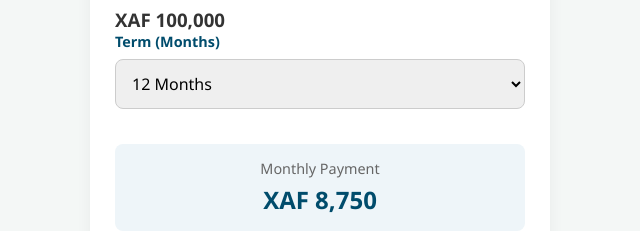
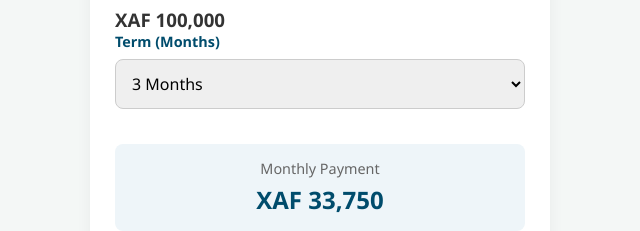
Before and after one commit to nemwelsmac-hub/smith-website, a website: page index.html in a window 1280 px wide. Shown: the part 215-446 px from the top of the page, 320-960 px from the left. Drawn offline with Linux system fonts and the light colour scheme.

Commit message:
Updated loan terms to 3-48 months

```diff
--- a/index.html
+++ b/index.html
@@ -28,6 +28,8 @@
 
                 <label>Term (Months)</label>
                 <select id="termSelect">
+                    <option value="3">3 Months</option>
+                    <option value="6">6 Months</option>
                     <option value="12">12 Months</option>
                     <option value="24">24 Months</option>
                     <option value="36">36 Months</option>
```
